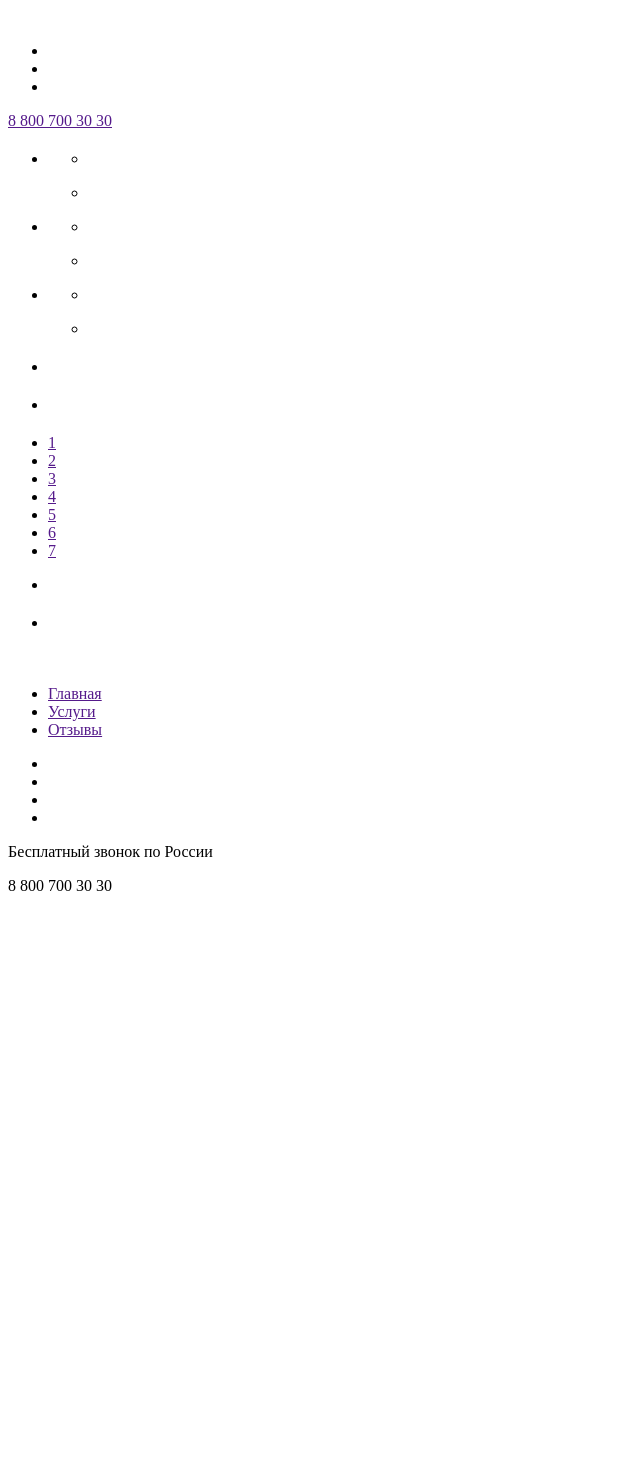
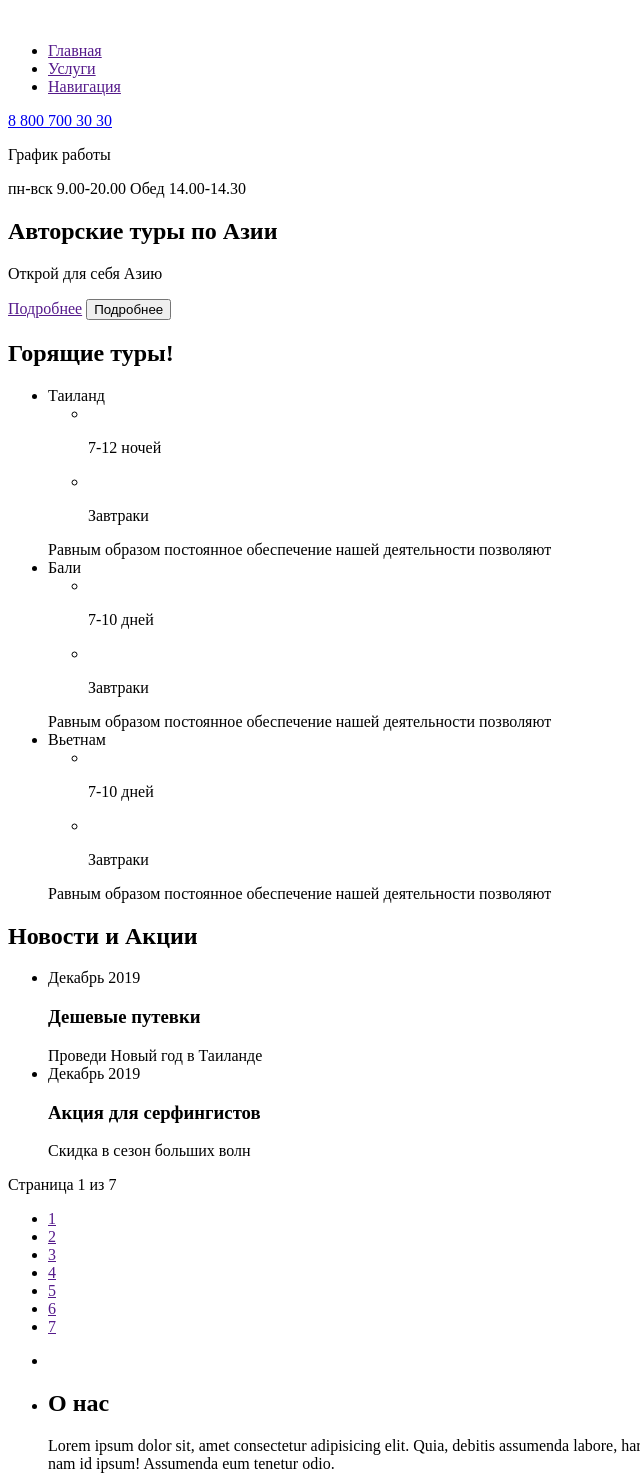
Before and after one commit to CalibriDiana/second-task, a plain HTML site: page index.html in a window 1280 px wide. Shown: the top 1476 px of the page, without its empty margins (0-640 px from the left). Before the commit the page ends 903 px from the top, so only its background shows below. Drawn offline with Linux system fonts and the light colour scheme.

Commit message:
Add files via upload

```diff
--- a/index.html
+++ b/index.html
@@ -16,99 +16,103 @@
         <nav class="nav">
           <ul class="nav__list">
             <li class="nav__item">
-                <a href="" class="nav__link"></a>
+                <a href="" class="nav__link">Главная</a>
             </li>
             <li class="nav__item">
-              <a href="" class="nav__link"></a>
+              <a href="" class="nav__link">Услуги</a>
             </li>
             <li class="nav__item">
-              <a href="" class="nav__link"></a>
+              <a href="" class="nav__link">Навигация</a>
             </li>
           </ul>
         </nav>
         <adress class="contacts">
-          <a class="contacts__phone" href="" >8 800 700 30 30</a>
-          <p class="contacts__shedule"></p>
-          <div class="dropdown"></div>
+          <a class="contacts__phone" href="tel:+78007003030" >8 800 700 30 30</a>
+          <p class="contacts__shedule">График работы</p>
+          <div class="dropdown"> пн-вск 9.00-20.00
+            Обед 14.00-14.30
+          </div>
         </adress>
     </header>
       <main class="main">
         <section class="hero">
-              <h1><div class="hero__title"></div></h1>
-              <div class="hero__description"></div>
-              <a href="" class="hero__btn btn"></a>
+              <h1><div class="hero__title">Авторские туры по Азии</div></h1>
+              <p class="hero__title">Открой для себя Азию</p>
+              <a href="" class="hero__btn btn">Подробнее</a>
+              <!--просто на выбор для себя оставила-->
+              <button name="nudex" value="nudex">Подробнее</button>
         </section>
         <section class="tours">
-              <h2 class="tours__title-title"> </h2>
+              <h2 class="tours__title-title">Горящие туры!</h2>
               <ul class="tours__list">
                   <li class="tours__item">
                     <div class="tours_item-img"></div>
-                    <div class="tours__item-title"></div>
+                    <div class="tours__item-title">Таиланд</div>
                       <ul class=tours__list>
                         <li class="tours__list-item">
                           <img src="" alt="" class="tours__list-img">
-                          <p></p>
+                          <p>7-12 ночей</p>
                         </li>
                         <li class="tours__list-item">
                             <img src="" alt="" class="tours__list-img">
-                            <p></p>
+                            <p>Завтраки</p>
                         </li>
                       </ul>
-                    <div class="tours__item-desc"></div>
+                    <div class="tours__item-desc">Равным образом постоянное обеспечение нашей деятельности позволяют</div>
                     <a href="" class="tours__item-btn btn"></a>
                   </li>
                   <li class="tours__item">
                     <div class="tours_item-img"></div>
-                    <div class="tours__item-title"></div>
+                    <div class="tours__item-title">Бали</div>
                       <ul class=tours__list>
                         <li class="tours__list-item">
                           <img src="" alt="" class="tours__list-img">
-                          <p></p>
+                          <p>7-10 дней</p>
                         </li>
                         <li class="tours__list-item">
                             <img src="" alt="" class="tours__list-img">
-                            <p></p>
+                            <p>Завтраки</p>
                         </li>
                       </ul>
-                    <div class="tours__item-desc"></div>
+                    <div class="tours__item-desc">Равным образом постоянное обеспечение нашей деятельности позволяют</div>
                     <a href="" class="tours__item-btn btn"></a>
                   </li>
                   <li class="tours__item">
                     <div class="tours_item-img"></div>
-                    <div class="tours__item-title"></div>
+                    <div class="tours__item-title">Вьетнам</div>
                       <ul class=tours__list>
                         <li class="tours__list-item">
                           <img src="" alt="" class="tours__list-img">
-                          <p></p>
+                          <p>7-10 дней</p>
                         </li>
                         <li class="tours__list-item">
                             <img src="" alt="" class="tours__list-img">
-                            <p></p>
+                            <p>Завтраки</p>
                         </li>
                       </ul>
-                    <div class="tours__item-desc"></div>
+                    <div class="tours__item-desc">Равным образом постоянное обеспечение нашей деятельности позволяют</div>
                     <a href="" class="tours__item-btn btn"></a>
                   </li>
               </ul>
           </section>
           <section class="news">
-              <h2 class="news__title-title"> </h2>
+              <h2 class="news__title-title">Новости и Акции </h2>
               <ul class="news__list">
                 <li class="news__item">
-                <div class="news__item-back"></div>
-                <div class="news__item-date"></div>
-                <h3 class="news__item"></h3>
-                <div class="news_item-desc"></div>
+                <div class="news__item-imgback"></div>
+                <div class="news__item-date">Декабрь 2019</div>
+                <h3 class="news__item">Дешевые путевки</h3>
+                <div class="news_item-desc">Проведи Новый год в Таиланде</div>
                 </li>
                 <li class="news__item">
                 <div class="news__item-back"></div>
-                <div class="news__item-date"></div>
-                <h3 class="news__item"></h3>
-                <div class="news_item-desc"></div>
+                <div class="news__item-date">Декабрь 2019</div>
+                <h3 class="news__item">Акция для серфингистов</h3>
+                <div class="news_item-desc">Скидка в сезон больших волн </div>
                 </li>
               </ul>
           </section>
-            <div class="pagination_text"></div>
+            <div class="pagination_text">Страница 1 из 7</div>
             <ul class="pagination">
               <li class="pagination__item"> <a href="" class="page-link">1</a></li>
               <li class="pagination__item"> <a href="" class="page-link">2</a></li>
@@ -124,8 +128,8 @@
                   <div class="about_img"></div>
                 </li>
                 <li class="about_img">
-                  <h1 class="about__title-title"> </h1>
-                  <div class="about__description"></div>
+                  <h1 class="about__title-title"> О нас</h1>
+                  <div class="about__description">Lorem ipsum dolor sit, amet consectetur adipisicing elit. Quia, debitis assumenda labore, harum consequatur unde corporis consequuntur obcaecati sed consectetur possimus porro tempora, nam id ipsum! Assumenda eum tenetur odio.</div>
                   <a href="" class="about__btn btn"></a>
                 </li>
               </ul>
```
